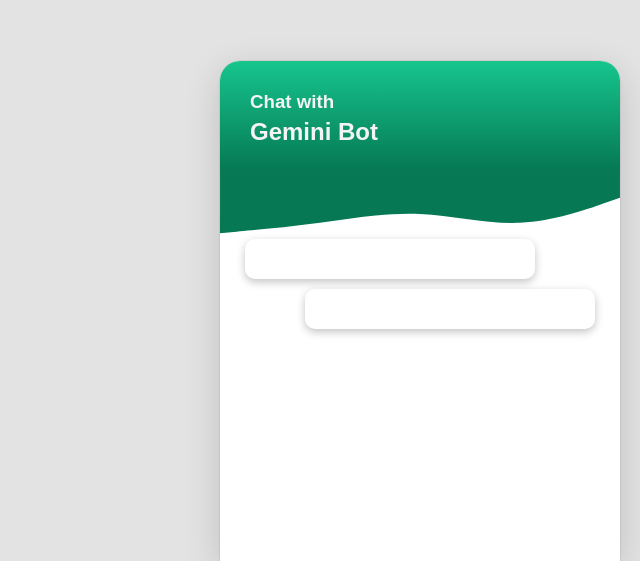
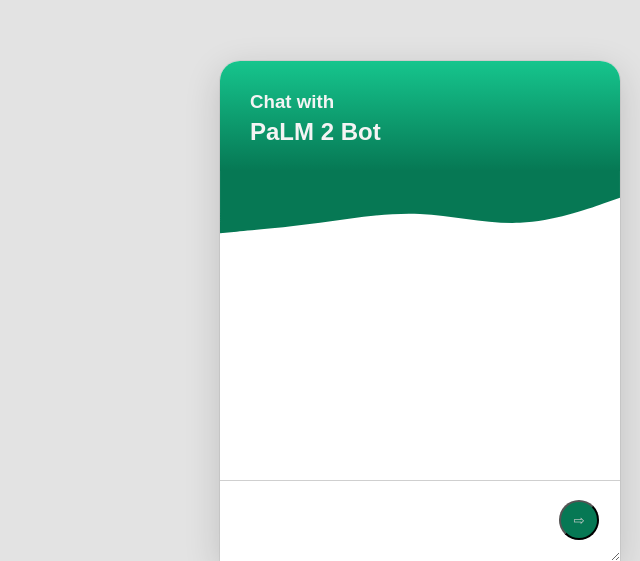
Before and after one commit to satyamkale27/chat-bot, a React (Create React App) app: page / in a window 1280 px wide. Shown: the part 239-800 px from the top of the page, without its empty margins (640-1280 px from the left). Built offline with nearby package versions, Linux system fonts and the light colour scheme.

Commit message:
connected backend to frontend

```diff
--- a/src/App.js
+++ b/src/App.js
@@ -1,10 +1,32 @@
+import { useState } from "react";
+
 const App = () => {
+  const [text, setText] = useState("");
+  const [messages, setMessages] = useState([]);
+
+  console.log("messages", messages);
+
+  const getResponse = async () => {
+    const response = await fetch(`http://localhost:8000/prompt/${text}`);
+    const data = await response.json();
+    console.log("data", data);
+    setMessages([
+      ...messages,
+      {
+        author: data.messages[0].content,
+        bot: data.candidates[0].content,
+      },
+    ]);
+  };
+
+  console.log(text);
+
   return (
     <div className="chat-bot">
       <div className="chat-header">
         <div className="info-container">
           <h3>Chat with</h3>
-          <h2>Gemini Bot</h2>
+          <h2>PaLM 2 Bot</h2>
         </div>
         <svg xmlns="http://www.w3.org/2000/svg" viewBox="0 0 1440 320">
           <path
@@ -15,11 +37,15 @@
         </svg>
       </div>
       <div className="feed">
-        <div className="questions bubble"></div>
-        <div className="response bubble"></div>
+        {messages?.map((message, _index) => (
+          <div key={_index}>
+            <div className="question bubble">{message.author}</div>
+            <div className="response bubble">{message.bot}</div>
+          </div>
+        ))}
       </div>
-      {/* <textarea value={} onChange={}/> */}
-      {/* <button onClick={}>⇾</button> */}
+      <textarea value={text} onChange={(e) => setText(e.target.value)} />
+      <button onClick={getResponse}>⇨</button>
     </div>
   );
 };
```
Also changed, not shown: server.js (+21 -2 lines).
